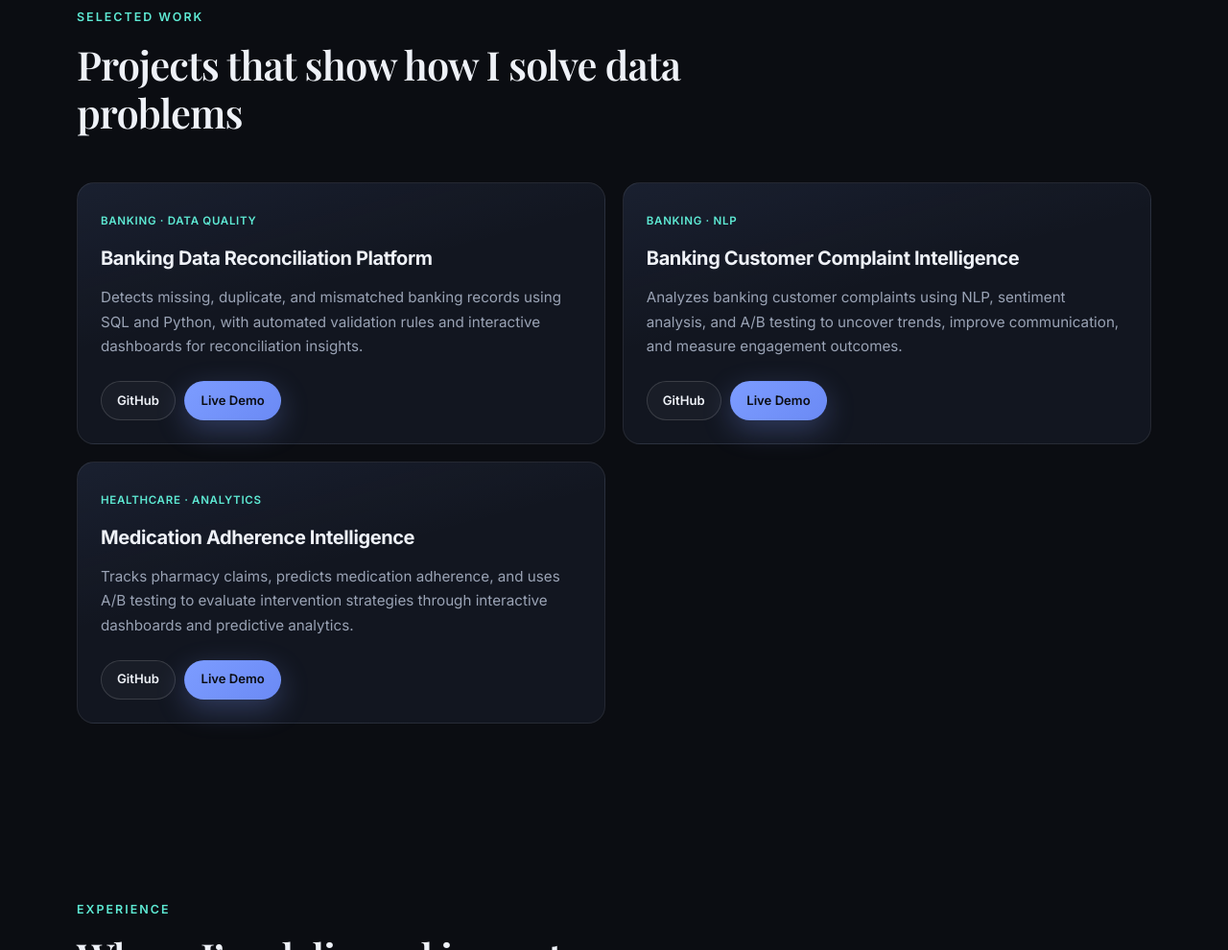
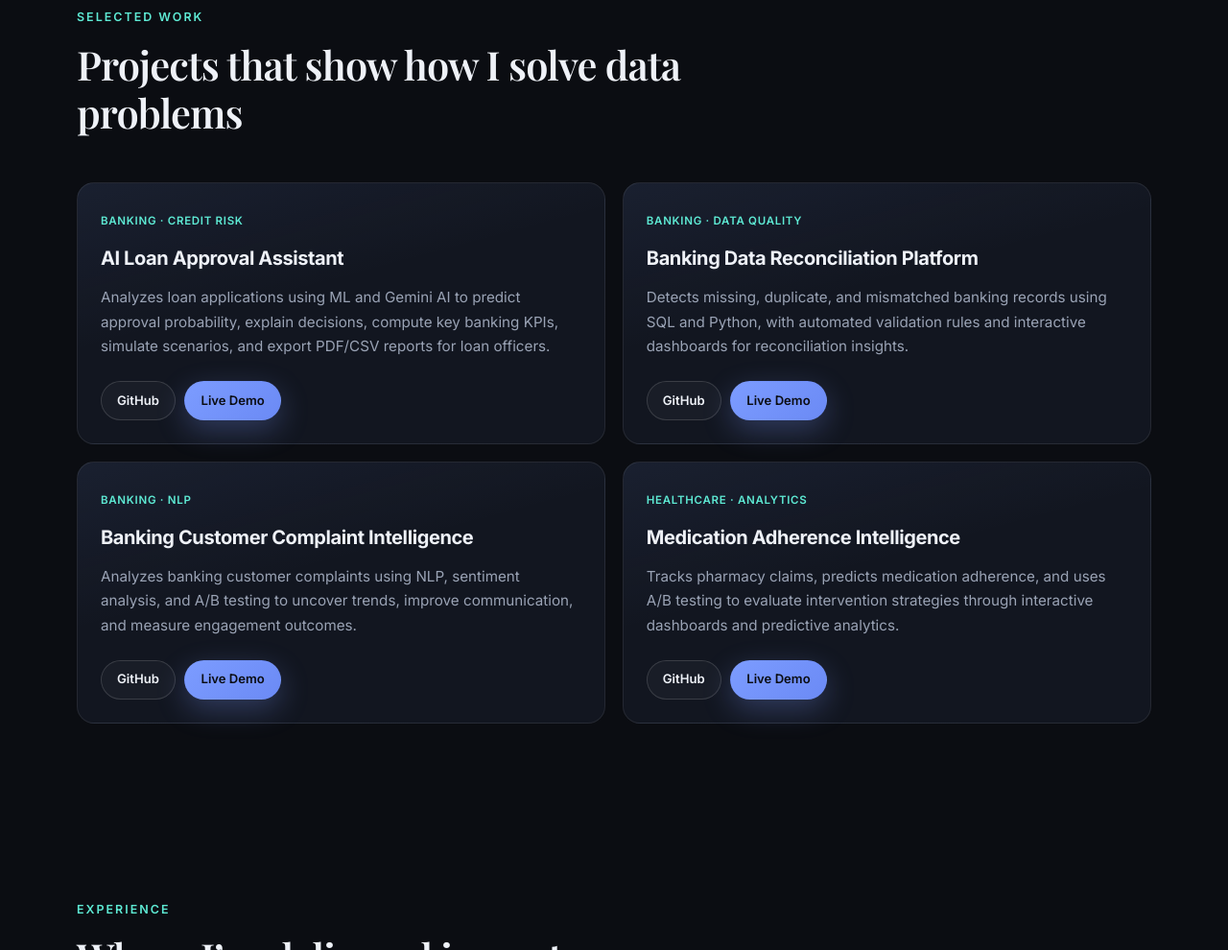
Before and after one commit to prathushaP/Portfolio, a plain HTML site: page index.html in a window 1280 px wide. Shown: the part 2558-3548 px from the top of the page at 96% size. Drawn offline with nearby package versions, Linux system fonts and the light colour scheme.

Commit message:
Updated latest project information

```diff
--- a/index.html
+++ b/index.html
@@ -374,20 +374,19 @@
           <h2 id="projects-heading">Projects that show how I solve data problems</h2>
         </div>
         <div class="projects-grid">
-          <!-- <article class="project-card reveal">
+          <article class="project-card reveal">
             <div class="project-top">
-              <span class="tag">Banking · Data Engineering</span>
-              <h3>Executive Banking KPI Suite</h3>
+              <span class="tag">Banking · CREDIT RISK</span>
+              <h3>AI Loan Approval Assistant</h3>
               <p>
-                Power BI dashboards with RLS for 20+ senior stakeholders tracking NIM, LDR,
-                credit quality, deposit growth, and Customer Acquisition Cost.
+                Analyzes loan applications using ML and Gemini AI to predict approval probability, explain decisions, compute key banking KPIs, simulate scenarios, and export PDF/CSV reports for loan officers.
               </p>
             </div>
             <div class="project-links">
-               <a class="btn btn-sm btn-ghost" href="https://github.com/" target="_blank" rel="noopener noreferrer">GitHub</a>
-              <a class="btn btn-sm btn-primary" href="#" target="_blank" rel="noopener noreferrer">Live Demo</a>
+               <a class="btn btn-sm btn-ghost" href="https://github.com/prathushaP/ai-loan-approval-assistant" target="_blank" rel="noopener noreferrer">GitHub</a>
+              <a class="btn btn-sm btn-primary" href="https://prathushap.github.io/ai-loan-approval-assistant" target="_blank" rel="noopener noreferrer">Live Demo</a>
             </div>
-          </article> -->
+          </article>
 
           <article class="project-card reveal delay-1">
             <div class="project-top">
```
